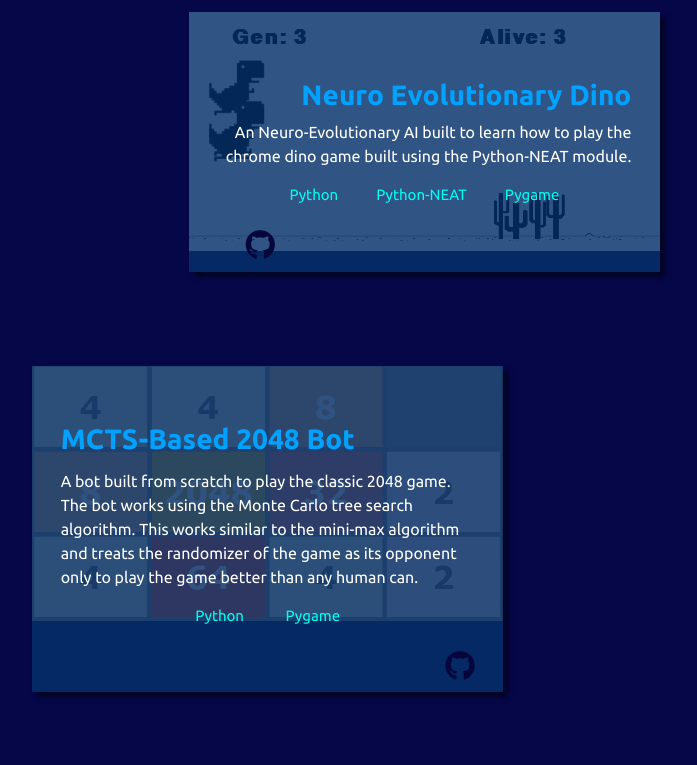
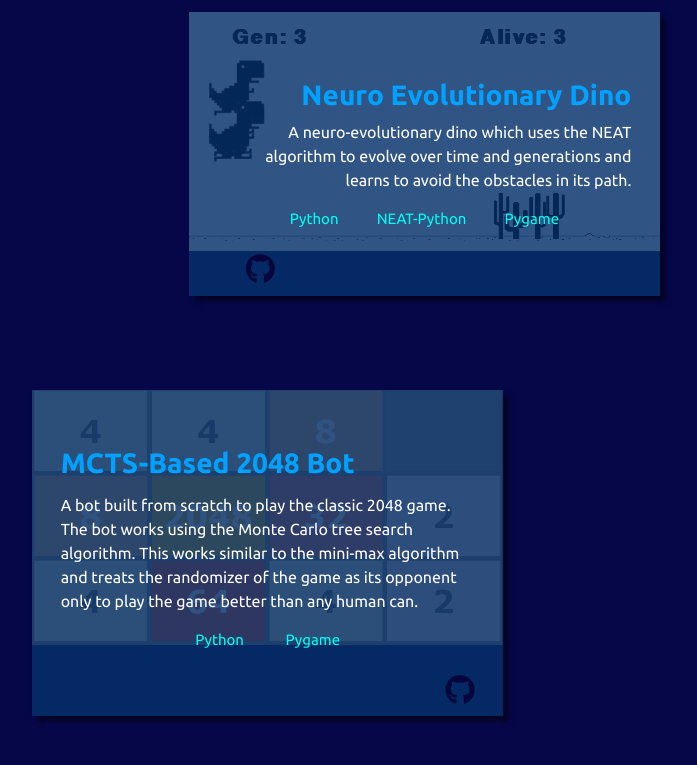
Before and after one commit to pranav-ml/pranav-ml.github.io, a plain HTML site: page index.html in a window 1280 px wide. Shown: the part 2740-3505 px from the top of the page, without its empty margins (294-991 px from the left). Drawn offline with nearby package versions, Linux system fonts and the light colour scheme.

Commit message:
resume update and minor changes

```diff
--- a/index.html
+++ b/index.html
@@ -179,10 +179,9 @@
                             <h3 class="right-align" style="color:#01a2ff; padding: 6%; padding-top:14%; padding-bottom: 0;font-weight: bold; background: none;">Neuro Evolutionary Dino</h3>
 
                             <p class="right-align" style="color:white; padding:0 6%;  background: none;">
-                                <!-- A dummy airline booking website created using node.js and express for backend,HTML, CSS and JavaScript for frontend and mongoDB for database management.                            -->
-                                An Neuro-Evolutionary AI built to learn how to play the chrome dino game built using the Python-NEAT module.
+                                A neuro-evolutionary dino which uses the NEAT algorithm to evolve over time and generations and learns to avoid the obstacles in its path.
                             </p>
-                            <span class="lang-used" style="color:#00fff2;font-size: 15px;  text-align:center; display: block; background:none;">Python&nbsp&nbsp&nbsp&nbsp&nbsp&nbsp&nbsp&nbsp&nbsp&nbsp&nbspPython-NEAT&nbsp&nbsp&nbsp&nbsp&nbsp&nbsp&nbsp&nbsp&nbsp&nbsp&nbspPygame</span>
+                            <span class="lang-used" style="color:#00fff2;font-size: 15px;  text-align:center; display: block; background:none;">Python&nbsp&nbsp&nbsp&nbsp&nbsp&nbsp&nbsp&nbsp&nbsp&nbsp&nbspNEAT-Python&nbsp&nbsp&nbsp&nbsp&nbsp&nbsp&nbsp&nbsp&nbsp&nbsp&nbspPygame</span>
                             <br>
                             <div class="ext-links-left" style="background-color: transparent;">
                             <a href="https://github.com/pranav-ml/Chome_Dino_AI_NEAT" class="fab fa-style fa-github" id="link3" style="font-size: 30px;  "></a>
```
Also changed, not shown: 1 other file.
